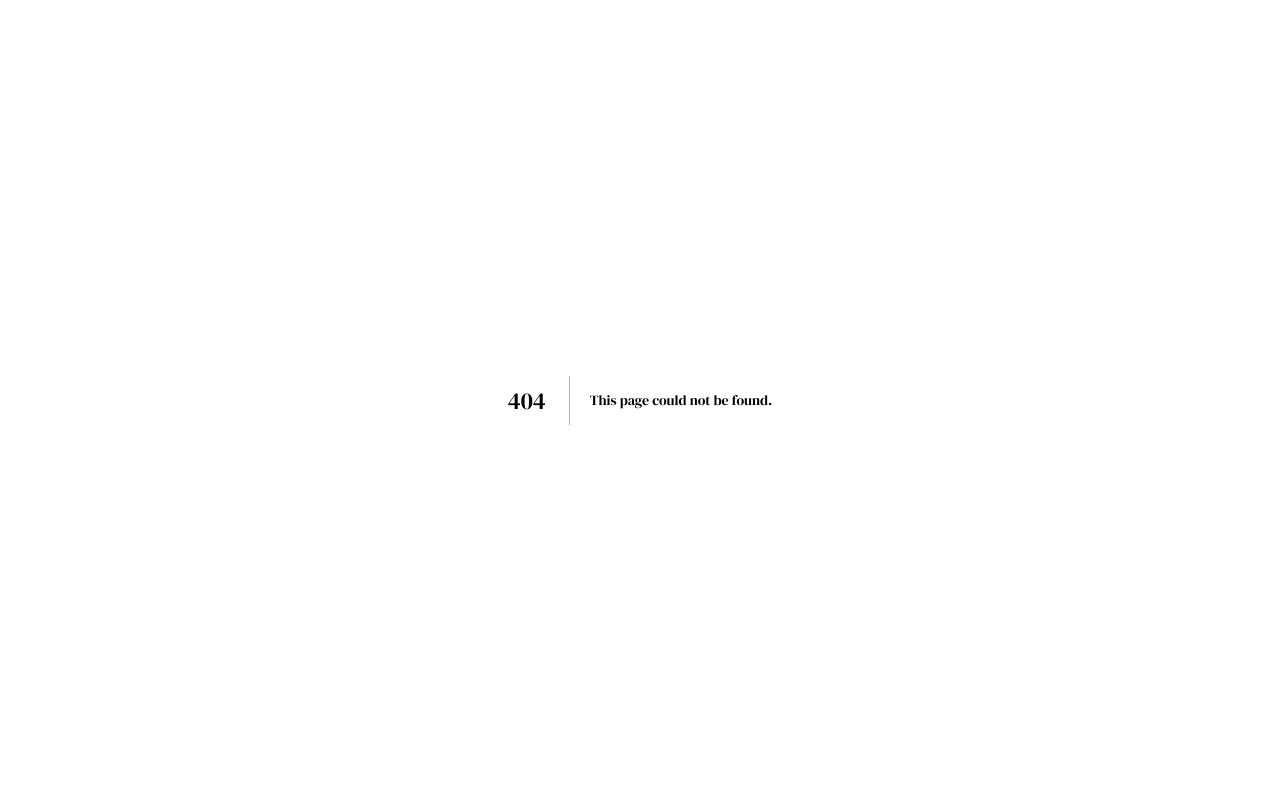
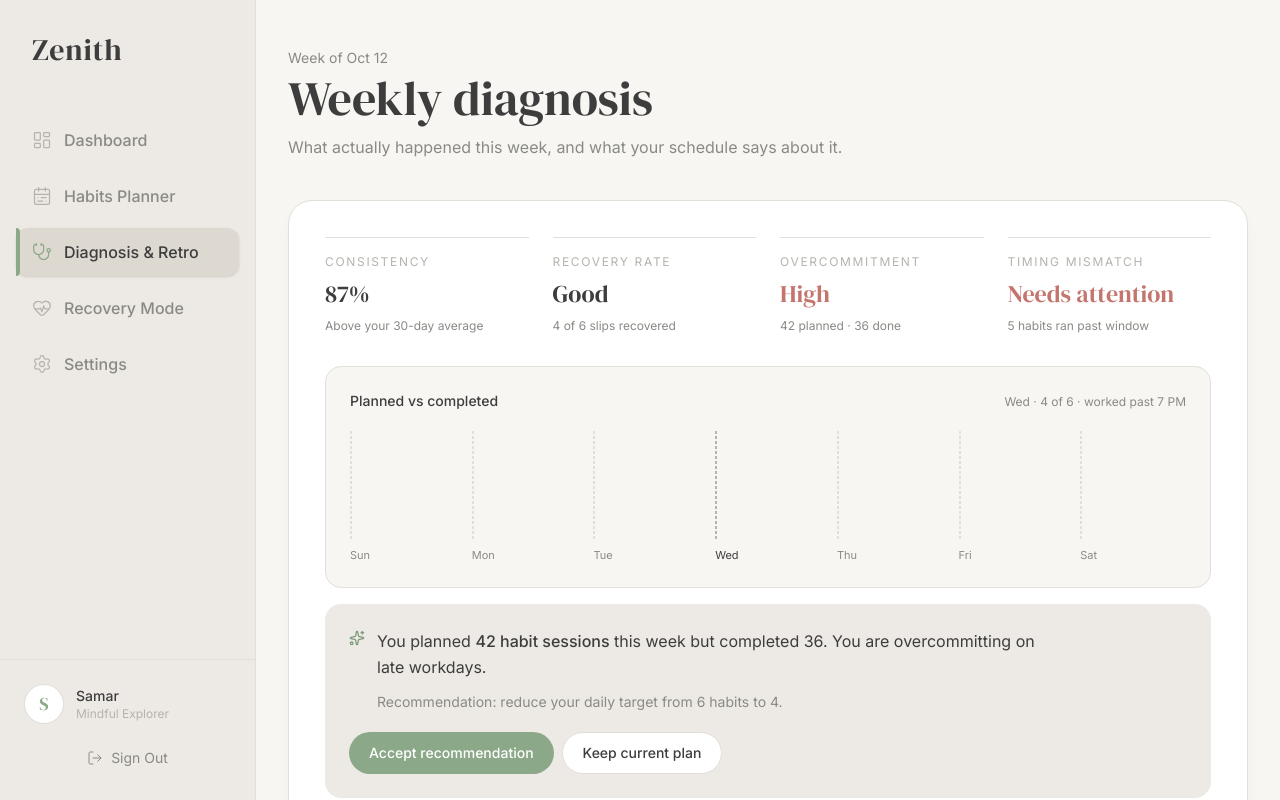
Before and after one commit to SamarSiddiqui/Zenith, a Next.js app: page /diagnosis in a window 1280 px wide. Before the commit this address had no page. Built offline with nearby package versions, Linux system fonts and the light colour scheme.

Commit message:
feat(diagnosis): implement weekly retro diagnosis and habit autopsy breakdown

```diff
--- /dev/null
+++ b/app/diagnosis/page.tsx
@@ -0,0 +1,146 @@
+"use client";
+
+import React, { useState } from 'react';
+import { motion } from 'framer-motion';
+import { Sparkles, ArrowRight } from 'lucide-react';
+import { Layout } from '../../components/Layout';
+import { WeekChart } from '../../components/diagnosis/WeekChart';
+import { Reveal } from '../../components/visuals/Reveal';
+import { CountUp } from '../../components/visuals/CountUp';
+import { HealthRing } from '../../components/visuals/HealthRing';
+
+const retroMetrics = [
+  { label: 'Consistency', value: '87%', tone: 'good' as const, note: 'Above your 30-day average' },
+  { label: 'Recovery rate', value: 'Good', tone: 'good' as const, note: '4 of 6 slips recovered' },
+  { label: 'Overcommitment', value: 'High', tone: 'warn' as const, note: '42 planned · 36 done' },
+  { label: 'Timing mismatch', value: 'Needs attention', tone: 'warn' as const, note: '5 habits ran past window' }
+];
+
+export default function DiagnosisPage() {
+  const [accepted, setAccepted] = useState<'accepted' | 'kept' | null>(null);
+
+  return (
+    <Layout userName="Samar">
+      <div className="flex flex-col gap-10">
+        <header>
+          <p className="text-sm text-muted">Week of Oct 12</p>
+          <h1 className="mt-1.5 font-serif text-4xl text-ink md:text-5xl">Weekly diagnosis</h1>
+          <p className="mt-3 max-w-2xl text-base leading-relaxed text-muted">
+            What actually happened this week, and what your schedule says about it.
+          </p>
+        </header>
+
+        <Reveal
+          as="section"
+          className="rounded-3xl border border-line bg-surface p-7 shadow-calm sm:p-9"
+        >
+          <div className="grid gap-6 sm:grid-cols-2 lg:grid-cols-4">
+            {retroMetrics.map((m) => (
+              <div key={m.label} className="flex flex-col border-t border-line pt-4">
+                <p className="text-xs uppercase tracking-[0.14em] text-faint">{m.label}</p>
+                <p
+                  className={`mt-2 font-serif text-2xl ${m.tone === 'warn' ? 'text-clay' : 'text-ink'}`}
+                >
+                  {m.value}
+                </p>
+                <p className="mt-auto pt-2 text-xs text-muted">{m.note}</p>
+              </div>
+            ))}
+          </div>
+
+          <div className="mt-8 rounded-2xl border border-line bg-canvas p-6">
+            <WeekChart />
+          </div>
+
+          <div className="mt-4 rounded-2xl bg-sidebar p-6">
+            <div className="flex gap-3">
+              <Sparkles className="mt-0.5 h-4 w-4 shrink-0 text-sage-deep" strokeWidth={1.9} aria-hidden />
+              <div>
+                <p className="max-w-2xl text-base leading-relaxed text-ink">
+                  You planned <span className="font-medium">42 habit sessions</span> this week but
+                  completed 36. You are overcommitting on late workdays.
+                </p>
+                <p className="mt-3 text-sm text-muted">
+                  Recommendation: reduce your daily target from 6 habits to 4.
+                </p>
+              </div>
+            </div>
+
+            {accepted ? (
+              <motion.p
+                initial={{ opacity: 0, y: 6 }}
+                animate={{ opacity: 1, y: 0 }}
+                transition={{ duration: 0.2, ease: 'easeOut' }}
+                className="mt-5 rounded-xl border border-sage/35 bg-sage-wash px-4 py-3 text-sm text-ink"
+              >
+                {accepted === 'accepted'
+                  ? 'Daily target set to 4 habits starting Monday. Zenith will re-evaluate in 7 days.'
+                  : 'Keeping 6 habits. Zenith will watch for overcommitment again next week.'}
+              </motion.p>
+            ) : (
+              <div className="mt-5 flex flex-wrap gap-2">
+                <button
+                  type="button"
+                  onClick={() => setAccepted('accepted')}
+                  className="rounded-full bg-sage px-5 py-2.5 text-sm font-medium text-white transition-colors duration-150 ease-out hover:bg-sage-deep"
+                >
+                  Accept recommendation
+                </button>
+                <button
+                  type="button"
+                  onClick={() => setAccepted('kept')}
+                  className="rounded-full border border-line bg-surface px-5 py-2.5 text-sm font-medium text-ink transition-colors duration-150 ease-out hover:bg-sidebar"
+                >
+                  Keep current plan
+                </button>
+              </div>
+            )}
+          </div>
+        </Reveal>
+
+        <Reveal as="section" className="rounded-3xl border border-clay/30 bg-clay-wash p-7 sm:p-9">
+          <p className="text-xs uppercase tracking-[0.16em] text-clay">Habit autopsy</p>
+          <h2 className="mt-2 font-serif text-3xl text-ink">What happened to Gym 5x/week?</h2>
+
+          <dl className="mt-6 flex flex-wrap items-center gap-x-12 gap-y-6">
+            {[
+              { k: 'Active for', node: <><CountUp value={16} /> days</> },
+              { k: 'Completion', node: <CountUp value={69} suffix="%" /> }
+            ].map(({ k, node }) => (
+              <div key={k}>
+                <dt className="text-xs uppercase tracking-[0.14em] text-clay/80">{k}</dt>
+                <dd className="mt-1 font-serif text-xl text-ink">{node}</dd>
+              </div>
+            ))}
+            <div>
+              <dt className="text-xs uppercase tracking-[0.14em] text-clay/80">Final health</dt>
+              <dd className="mt-2">
+                <HealthRing value={38} tone="clay" size={68} stroke={6} />
+              </dd>
+            </div>
+          </dl>
+
+          <p className="mt-7 max-w-2xl text-base leading-relaxed text-ink">
+            4 of 5 skips happened after you worked past 7 PM. The frequency was unrealistic for your
+            actual work schedule — not for you.
+          </p>
+
+          <motion.button
+            type="button"
+            whileHover={{ y: -2 }}
+            whileTap={{ scale: 0.98 }}
+            transition={{ duration: 0.14, ease: 'easeOut' }}
+            className="group mt-7 inline-flex items-center gap-2 rounded-full bg-ink px-6 py-3 text-sm font-medium text-white transition-colors duration-150 ease-out hover:bg-ink/85"
+          >
+            Switch to Gym 3x/week (Mon / Wed / Fri)
+            <ArrowRight
+              className="h-4 w-4 transition-transform duration-150 ease-out group-hover:translate-x-0.5"
+              strokeWidth={1.9}
+              aria-hidden
+            />
+          </motion.button>
+        </Reveal>
+      </div>
+    </Layout>
+  );
+}
--- /dev/null
+++ b/components/diagnosis/WeekChart.tsx
@@ -0,0 +1,74 @@
+"use client";
+
+import React, { useState } from 'react';
+import { motion } from 'framer-motion';
+import { weekDays } from '../../data/zenith';
+
+const planned = [6, 6, 6, 6, 6, 6, 6];
+const completed = [6, 5, 6, 4, 4, 5, 6];
+const lateFinish = [false, false, false, true, true, false, false];
+
+/** Planned vs completed sessions, with late-workday days called out. */
+export function WeekChart() {
+  const [active, setActive] = useState<number | null>(3);
+  const max = 6;
+
+  return (
+    <div>
+      <div className="flex items-baseline justify-between">
+        <p className="text-sm font-medium text-ink">Planned vs completed</p>
+        <p className="text-xs text-muted">
+          {active === null
+            ? '42 planned · 36 completed'
+            : `${weekDays[active]} · ${completed[active]} of ${planned[active]}${
+                lateFinish[active] ? ' · worked past 7 PM' : ''
+              }`}
+        </p>
+      </div>
+
+      <div className="mt-5 flex items-end gap-2 sm:gap-4" style={{ height: 132 }}>
+        {planned.map((p, i) => {
+          const isActive = active === i;
+          return (
+            <button
+              key={weekDays[i]}
+              type="button"
+              onMouseEnter={() => setActive(i)}
+              onFocus={() => setActive(i)}
+              onClick={() => setActive(i)}
+              aria-label={`${weekDays[i]}: ${completed[i]} of ${p} completed`}
+              className="group flex h-full flex-1 flex-col justify-end gap-2"
+            >
+              <div className="relative flex h-full items-end justify-center">
+                <div
+                  className={`absolute inset-x-0 bottom-0 rounded-t-lg border border-b-0 border-dashed transition-colors duration-150 ease-out ${
+                    isActive ? 'border-faint' : 'border-line'
+                  }`}
+                  style={{ height: `${(p / max) * 100}%` }}
+                  aria-hidden
+                />
+
+                <motion.div
+                  className={`relative w-full rounded-t-lg ${
+                    lateFinish[i] ? 'bg-clay/70' : 'bg-sage/80'
+                  } ${isActive ? 'opacity-100' : 'opacity-80'}`}
+                  initial={{ height: 0 }}
+                  whileInView={{ height: `${(completed[i] / max) * 100}%` }}
+                  viewport={{ once: true }}
+                  transition={{ duration: 0.35, delay: i * 0.04, ease: [0.23, 1, 0.32, 1] }}
+                />
+              </div>
+              <span
+                className={`text-[11px] transition-colors duration-150 ease-out ${
+                  isActive ? 'text-ink' : 'text-muted'
+                }`}
+              >
+                {weekDays[i]}
+              </span>
+            </button>
+          );
+        })}
+      </div>
+    </div>
+  );
+}
```
